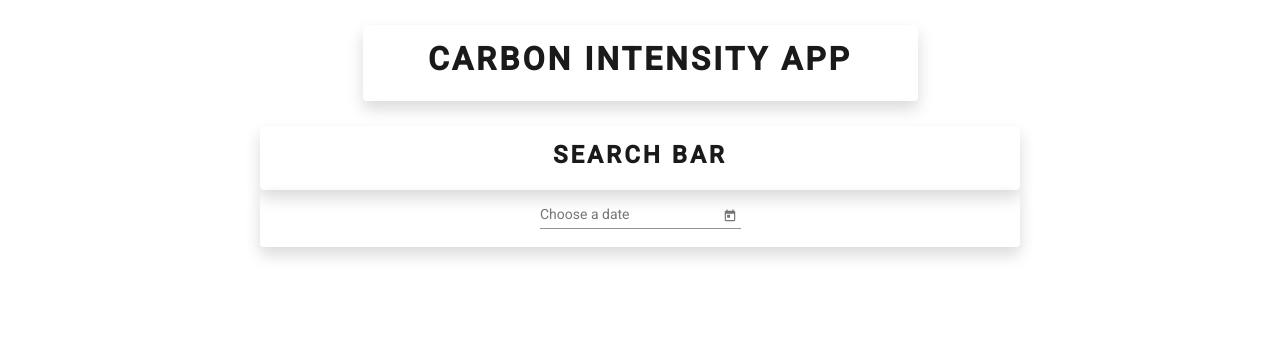
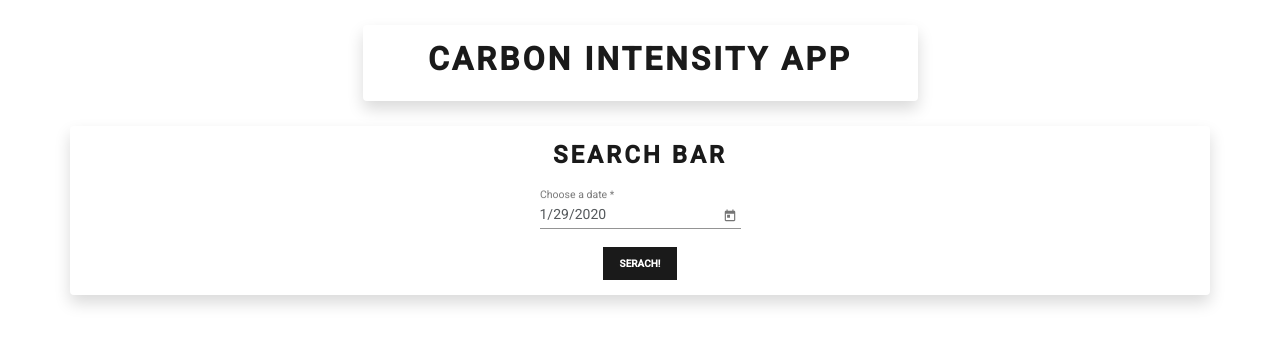
Before and after one commit to filipgrudzien/carbon-intensity-gui, an Angular app: page / in a window 1280 px wide. Shown: the top 344 px of the page. Built offline with nearby package versions, Linux system fonts and the light colour scheme.

Commit message:
request to api with capturing response obtained

```diff
--- a/src/app/app.module.ts
+++ b/src/app/app.module.ts
@@ -8,6 +8,8 @@ import { MatDatepickerModule } from '@angular/material/datepicker';
 import { MatInputModule } from '@angular/material/input';
 import { MatNativeDateModule } from '@angular/material/core';
 import { NoopAnimationsModule, BrowserAnimationsModule } from '@angular/platform-browser/animations';
+import { FormsModule, ReactiveFormsModule } from '@angular/forms';
+import { HttpClientModule } from '@angular/common/http';
 
 @NgModule({
   declarations: [
@@ -17,11 +19,14 @@ import { NoopAnimationsModule, BrowserAnimationsModule } from '@angular/platform
   imports: [
     AppRoutingModule,
     BrowserModule,
+    HttpClientModule,
     MatInputModule,
     MatDatepickerModule,
     MatNativeDateModule,
     NoopAnimationsModule,
     BrowserAnimationsModule,
+    FormsModule,
+    ReactiveFormsModule
   ],
   providers: [],
   bootstrap: [AppComponent]
--- /dev/null
+++ b/src/app/core/services/carbon-api.service.ts
@@ -0,0 +1,36 @@
+import { Injectable } from '@angular/core';
+import { HttpClient } from '@angular/common/http';
+
+@Injectable({
+  providedIn: 'root'
+})
+export class CarbonApiService {
+
+  private readonly API_URL = 'https://api.carbonintensity.org.uk/intensity/date';
+  /* let response =
+  {
+    "data": {
+      "from": string;
+      "to": string;
+      "intensity": {
+        "forecast": number;
+        "actual": number;
+        "index": string;
+      }
+    }
+  }; */
+
+  constructor(private http: HttpClient) { }
+
+  public getCarbonIntensityPrognosis(date: Date): void {
+    const parsedDate = this.parseDate(date);
+    const resp = this.http.get(this.API_URL + '/' + parsedDate).subscribe(
+      data => console.log(data)
+    );
+    console.log();
+  }
+
+  private parseDate(date: Date): string {
+    return date.toISOString().split('T')[0];
+  }
+}
--- a/src/app/home/components/search-bar/search-bar.component.css
+++ b/src/app/home/components/search-bar/search-bar.component.css
@@ -1,3 +1,7 @@
 #search-bar-holder {
     margin: 15px 0px 20px 0px;
 }
+
+#submitter {
+    margin-bottom: 15px;
+}
--- a/src/app/home/components/search-bar/search-bar.component.html
+++ b/src/app/home/components/search-bar/search-bar.component.html
@@ -1,20 +1,23 @@
-<div class="container text-center">
+<div class="container text-center shadow rounded">
   <div class="row text-center">
     <div class="col-sm-2 col-md-2 col-lg-2"></div>
-    <div class="col-sm-8 col-md-8 col-lg-8 shadow rounded" id="apptitle-holder">
+    <div class="col-sm-8 col-md-8 col-lg-8" id="apptitle-holder">
       <h3 id="search-bar-holder"> {{ searchTitle | uppercase }} </h3>
     </div>
     <div class="col-sm-2 col-md-2 col-lg-2"></div>
   </div>
-  <div class="row text-center">
-    <div class="col-sm-2 col-md-2 col-lg-2"></div>
-    <div class="col-sm-8 col-md-8 col-lg-8 shadow rounded" id="apptitle-holder">
+  <form class="text-center row" [formGroup]="searchForm" (ngSubmit)="submitSearch()">
+    <div class="col-sm-12 col-md-12 col-lg-12">
       <mat-form-field>
-        <input matInput [matDatepicker]="picker" placeholder="Choose a date">
+        <input matInput [matDatepicker]="picker" placeholder="Choose a date" formControlName="date">
         <mat-datepicker-toggle matSuffix [for]="picker"></mat-datepicker-toggle>
         <mat-datepicker #picker></mat-datepicker>
       </mat-form-field>
     </div>
-    <div class="col-sm-2 col-md-2 col-lg-2"></div>
-  </div>
+    <div class="col-sm-12 col-md-12 col-lg-12">
+      <button type="submit" id="submitter" class="btn btn-sm btn-primary text-center" [disabled]="!searchForm.valid">
+        <span>serach!</span>
+      </button>
+    </div>
+  </form>
 </div>
--- a/src/app/home/components/search-bar/search-bar.component.ts
+++ b/src/app/home/components/search-bar/search-bar.component.ts
@@ -1,5 +1,6 @@
 import { Component, OnInit } from '@angular/core';
-import { FormControl } from '@angular/forms';
+import { FormControl, Validators, FormGroup, ReactiveFormsModule } from '@angular/forms';
+import { CarbonApiService } from 'src/app/core/services/carbon-api.service';
 
 @Component({
   selector: 'app-search-bar',
@@ -9,12 +10,17 @@ import { FormControl } from '@angular/forms';
 export class SearchBarComponent implements OnInit {
 
   public searchTitle = 'search bar';
-  date = new FormControl(new Date());
-  serializedDate = new FormControl((new Date()).toISOString());
+  searchForm = new FormGroup({
+    date: new FormControl(new Date(), [Validators.required])
+  });
 
-  constructor() { }
+  constructor(private carbonApiService: CarbonApiService) { }
 
   ngOnInit() {
   }
 
+  public submitSearch(): void {
+    this.carbonApiService.getCarbonIntensityPrognosis(this.searchForm.value.date);
+  }
+
 }
```
Also changed, not shown: 1 other file (tests, documents, lock files or other folders).
